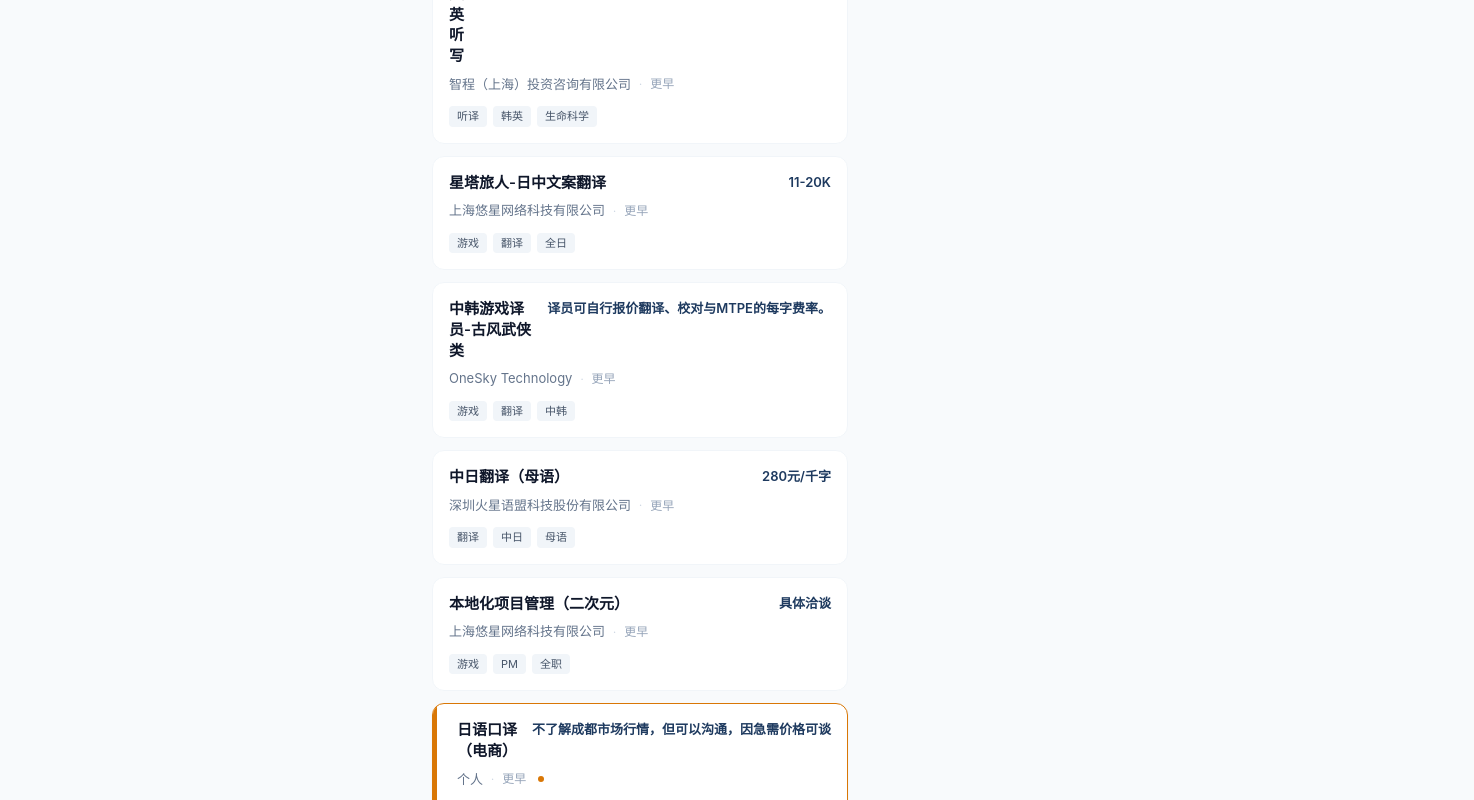
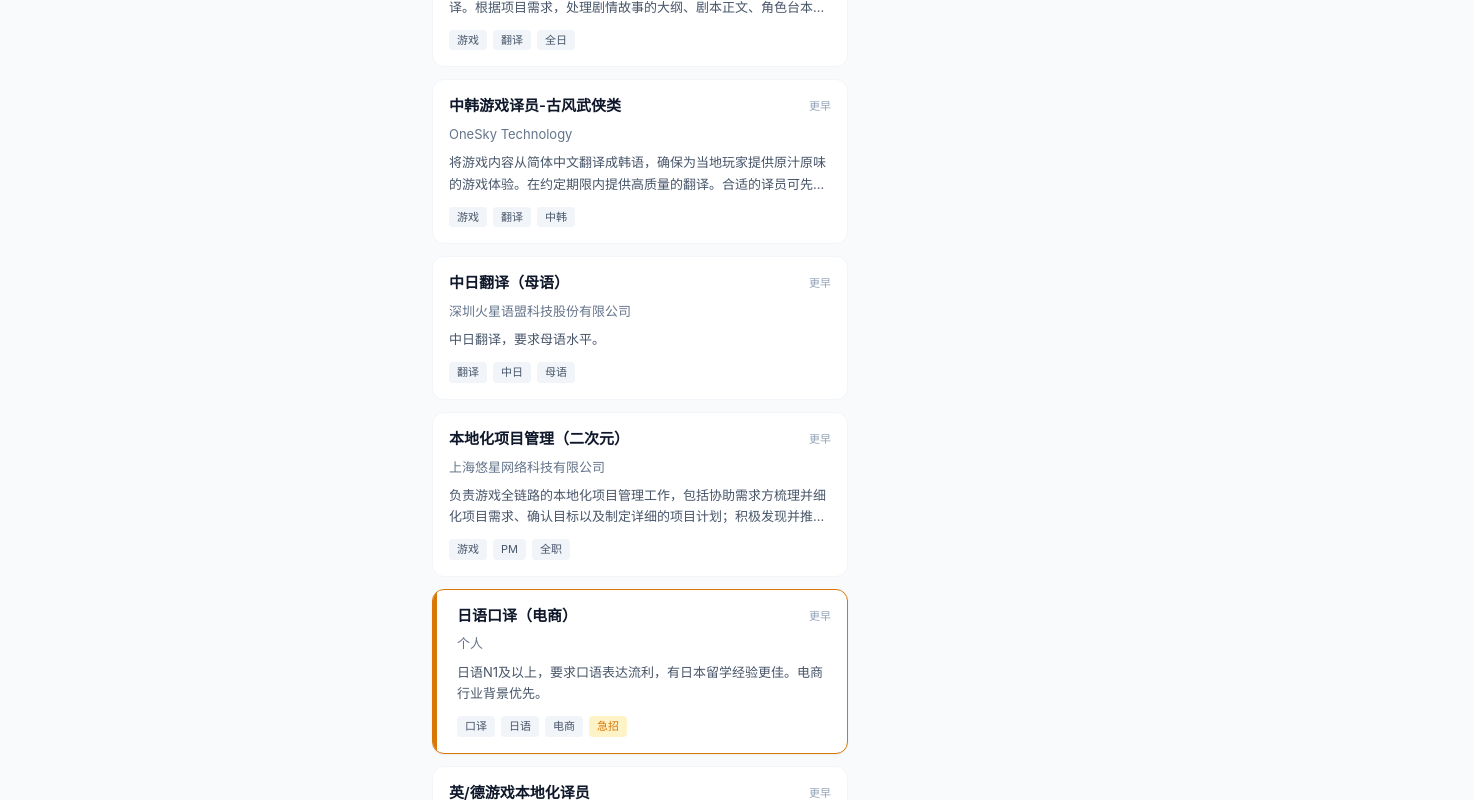
Before and after one commit to quanquan-code/remote-q-web, a React (Vite) app: page /#/ in a window 1280 px wide. Shown: the part 1060-1860 px from the top of the page, 1474 px wide, since content can reach past the window. Built offline with nearby package versions, Linux system fonts and the light colour scheme.

Commit message:
卡片布局优化：标题两行、时间放右上角、显示介绍

```diff
--- a/src/components/ProjectCard.jsx
+++ b/src/components/ProjectCard.jsx
@@ -1,5 +1,5 @@
 import React from 'react';
-import { MapPin, Clock, Banknote } from 'lucide-react';
+import { MapPin, Clock } from 'lucide-react';
 
 // 将日期转换为相对时间
 const getRelativeTime = (dateStr) => {
@@ -41,27 +41,23 @@ const ProjectCard = ({ project, onClick }) => {
       )}
 
       <div className={project.is_urgent ? 'pl-2' : ''}>
-        {/* 顶部：职位标题 + 薪资 */}
-        <div className="flex items-start justify-between gap-3 mb-2">
-          <h3 className="text-[15px] font-semibold text-gray-900 leading-snug flex-1">
+        {/* 顶部：职位标题（两行）+ 时间 */}
+        <div className="flex items-start justify-between gap-2 mb-2">
+          <h3 className="text-[15px] font-semibold text-gray-900 leading-snug flex-1 line-clamp-2">
             {project.position}
           </h3>
-          <span className="text-[13px] font-semibold text-primary whitespace-nowrap">
-            {project.salary}
+          <span className={`text-[11px] whitespace-nowrap mt-0.5 ${getTimeColor(relativeTime)}`}>
+            {relativeTime}
           </span>
         </div>
 
-        {/* 公司名 + 时间 */}
-        <div className="flex items-center gap-2 mb-3">
-          <p className="text-[13px] text-gray-500">{project.company_name}</p>
-          <span className="text-[11px] text-gray-300">·</span>
-          <span className={`text-[12px] ${getTimeColor(relativeTime)}`}>
-            {relativeTime}
-          </span>
-          {project.is_urgent && (
-            <span className="w-1.5 h-1.5 bg-accent rounded-full ml-1"></span>
-          )}
-        </div>
+        {/* 公司名 */}
+        <p className="text-[13px] text-gray-500 mb-2">{project.company_name}</p>
+
+        {/* 介绍（两行） */}
+        <p className="text-[13px] text-gray-600 line-clamp-2 mb-3 leading-relaxed">
+          {project.description}
+        </p>
 
         {/* 标签 */}
         <div className="flex flex-wrap gap-1.5">
@@ -73,6 +69,11 @@ const ProjectCard = ({ project, onClick }) => {
               {tag}
             </span>
           ))}
+          {project.is_urgent && (
+            <span className="px-2 py-0.5 bg-accent-light text-accent text-[11px] rounded">
+              急招
+            </span>
+          )}
         </div>
       </div>
     </div>
```
